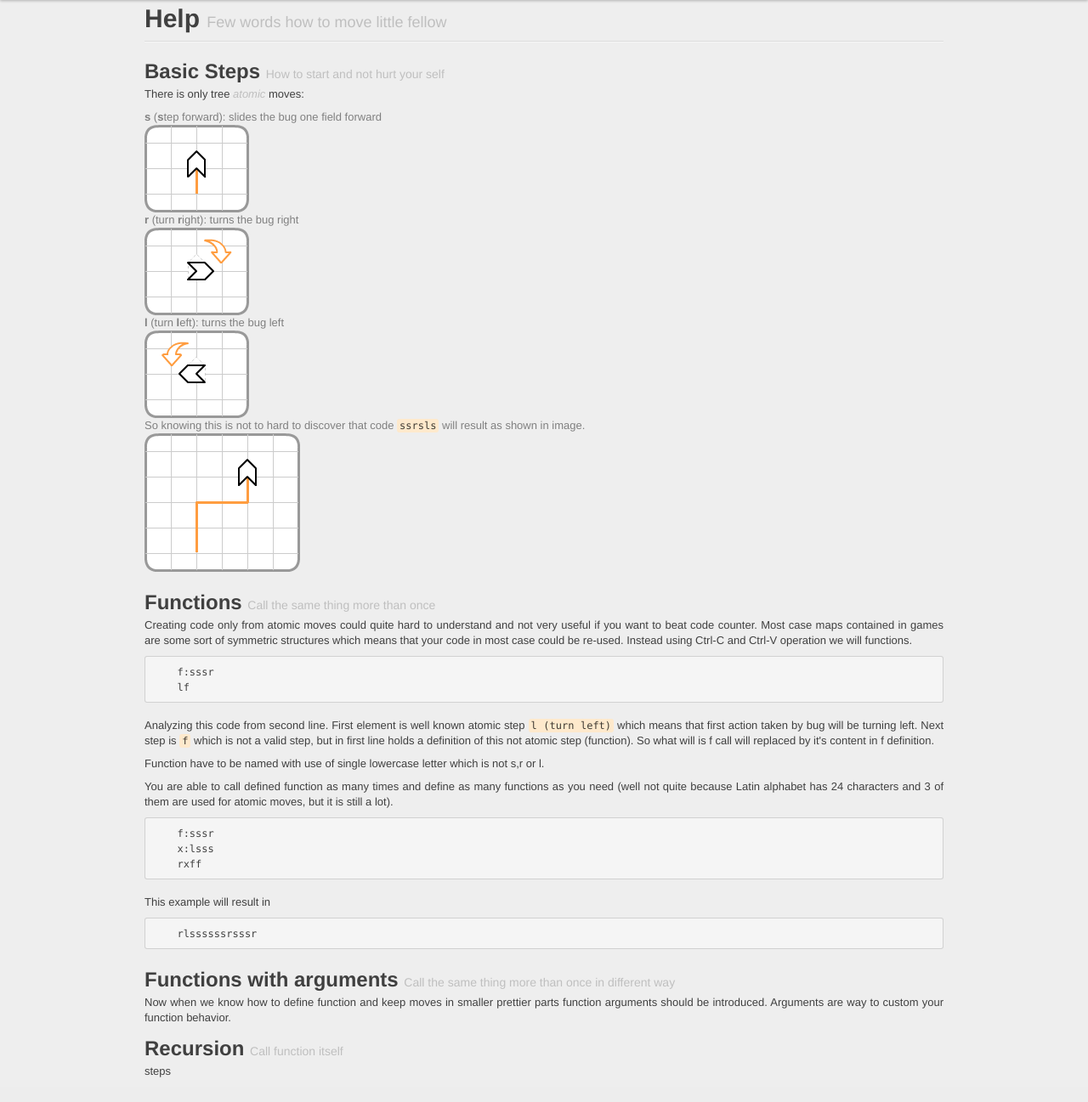
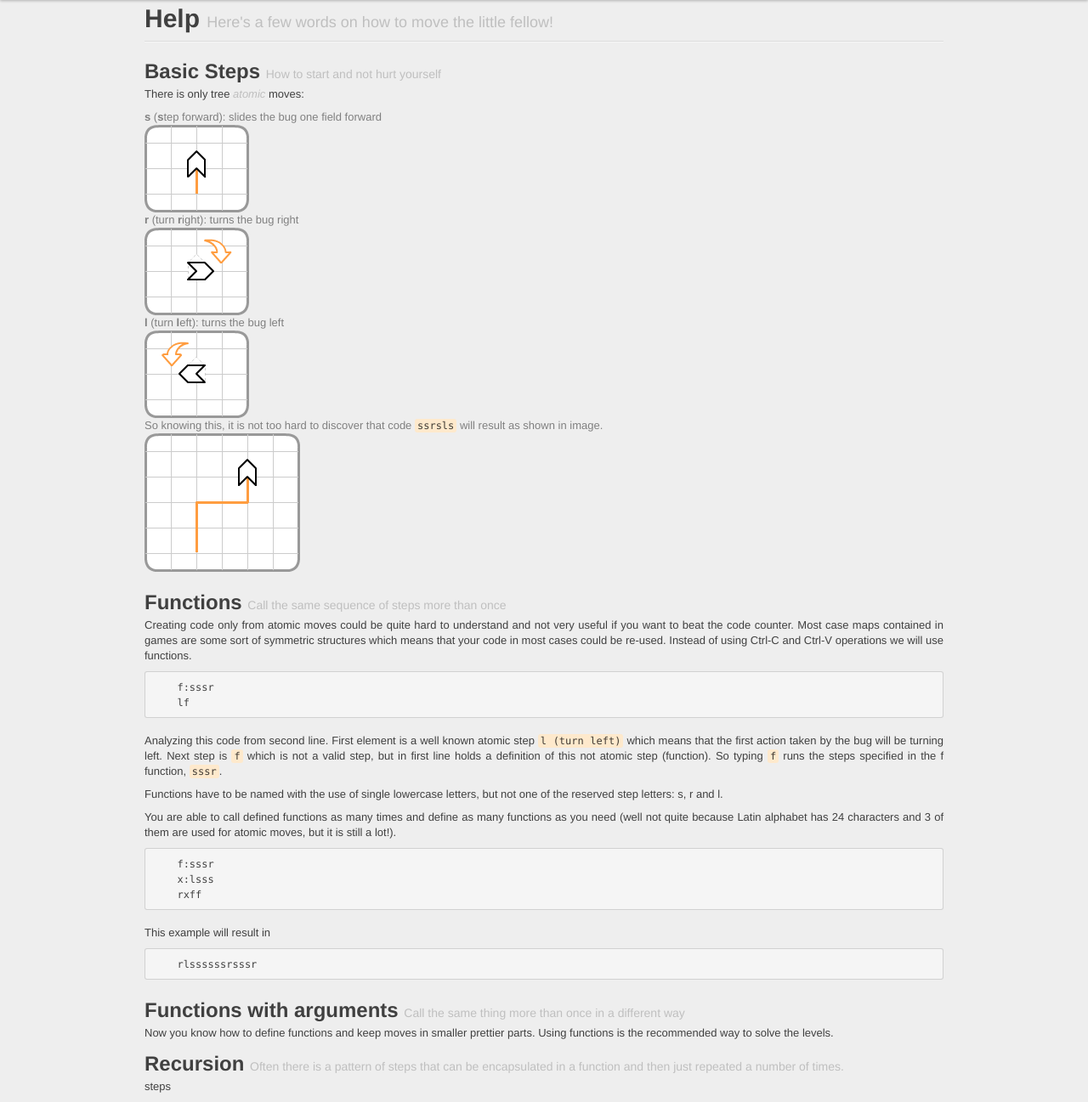
Before and after one commit to spenoir/progpac, a Django app: template templates/help.html in a window 1280 px wide. Shown: the part 40-1337 px from the top of the page at 85% size. Before the commit the page ends 1308 px from the top, so only its background shows below. Run offline with Django 3.2, Linux system fonts and the light colour scheme; the template is opened without the code that fills it, so the values that code supplies are empty; style sheets or scripts are compiled from the project's sources; some libraries are stand-ins or nearby versions.

Commit message:
fixing some spelling mistakesin help

```diff
--- a/templates/help.html
+++ b/templates/help.html
@@ -6,12 +6,12 @@
 
   <div class="page-header">
     <h1>Help
-      <small>Few words how to move little fellow</small>
+      <small>Here's a few words on how to move the little fellow!</small>
     </h1>
   </div>
 
   <h2>Basic Steps
-    <small>How to start and not hurt your self</small>
+    <small>How to start and not hurt yourself</small>
   </h2>
 
   <p>
@@ -29,7 +29,7 @@
         <div class="sprite-left"></div>
       </li>
       <li>
-        So   knowing  this   is   not  to   hard   to  discover   that
+        So   knowing  this,  it is   not  too   hard   to  discover   that
         code <code>ssrsls</code> will result as shown in image.
         <div class="sprite-example"></div>
       </li>
@@ -37,15 +37,15 @@
   </p>
 
   <h2>Functions
-    <small>Call the same thing more than once</small>
+    <small>Call the same sequence of steps more than once</small>
   </h2>
 
   <p>
-    Creating  code  only  from  atomic   moves  could  quite  hard  to
-    understand and not  very useful if you want to  beat code counter.
+    Creating  code  only  from  atomic   moves  could  be quite  hard  to
+    understand and not  very useful if you want to  beat the code counter.
     Most  case maps  contained in  games  are some  sort of  symmetric
-    structures  which means  that  your  code in  most  case could  be
-    re-used.  Instead  using  Ctrl-C  and  Ctrl-V  operation  we  will
+    structures  which means  that  your  code in  most  cases could  be
+    re-used.  Instead  of using  Ctrl-C  and  Ctrl-V  operations  we  will use
     functions.
   </p>
 
@@ -54,24 +54,24 @@
     lf</pre>
 
   <p>
-    Analyzing this code from second  line. First element is well known
-    atomic  step <code>l  (turn  left)</code> which  means that  first
-    action   taken  by   bug   will  be   turning   left.  Next   step
+    Analyzing this code from second  line. First element is a well known
+    atomic  step <code>l  (turn  left)</code> which  means that the  first
+    action   taken  by   the bug   will  be   turning   left.  Next   step
     is <code>f</code>  which is not  a valid  step, but in  first line
-    holds a  definition of  this not atomic  step (function).  So what
-    will is f call will replaced by it's content in f definition.
+    holds a  definition of  this not atomic  step (function).  So typing <code>f</code>
+    runs the steps specified in the f function, <code>sssr</code>.
   </p>
 
   <p>
-    Function  have to  be named  with use  of single  lowercase letter
-    which is not s,r or l.
+    Functions  have to  be named  with the use  of single  lowercase letters,
+    but not one of the reserved step letters: s, r and l.
   </p>
 
   <p>
-    You are able to call defined  function as many times and define as
+    You are able to call defined  functions as many times and define as
     many functions as you need  (well not quite because Latin alphabet
     has 24 characters and 3 of them  are used for atomic moves, but it
-    is still a lot).
+    is still a lot!).
   </p>
 
   <pre>
@@ -87,16 +87,18 @@
     rlssssssrsssr</pre>
 
   <h2>Functions with arguments
-    <small>Call the same thing more than once in different way</small>
+    <small>Call the same thing more than once in a different way</small>
   </h2>
 
-  <p>Now when  we know  how  to define  function and  keep moves  in
-    smaller prettier  parts function  arguments should  be introduced.
-    Arguments are way to custom your function behavior.
+  <p>Now you know  how  to define  functions and  keep moves  in
+    smaller prettier  parts.  Using functions is the recommended
+    way to solve the levels.
+
   </p>
 
   <h2>Recursion
-    <small>Call function itself</small>
+    <small>Often there is a pattern of steps that can be encapsulated
+    in a function and then just repeated a number of times.</small>
   </h2>
 
   <p> steps </p>
```
